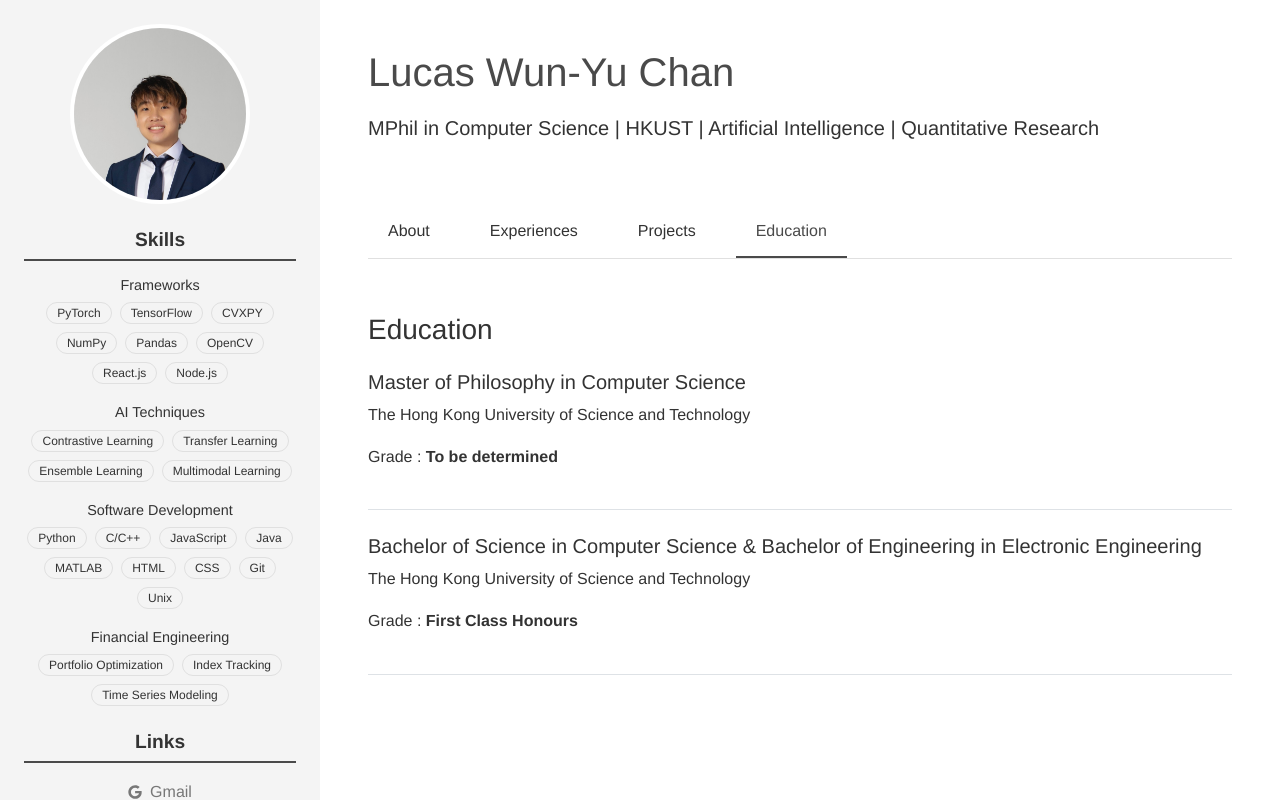
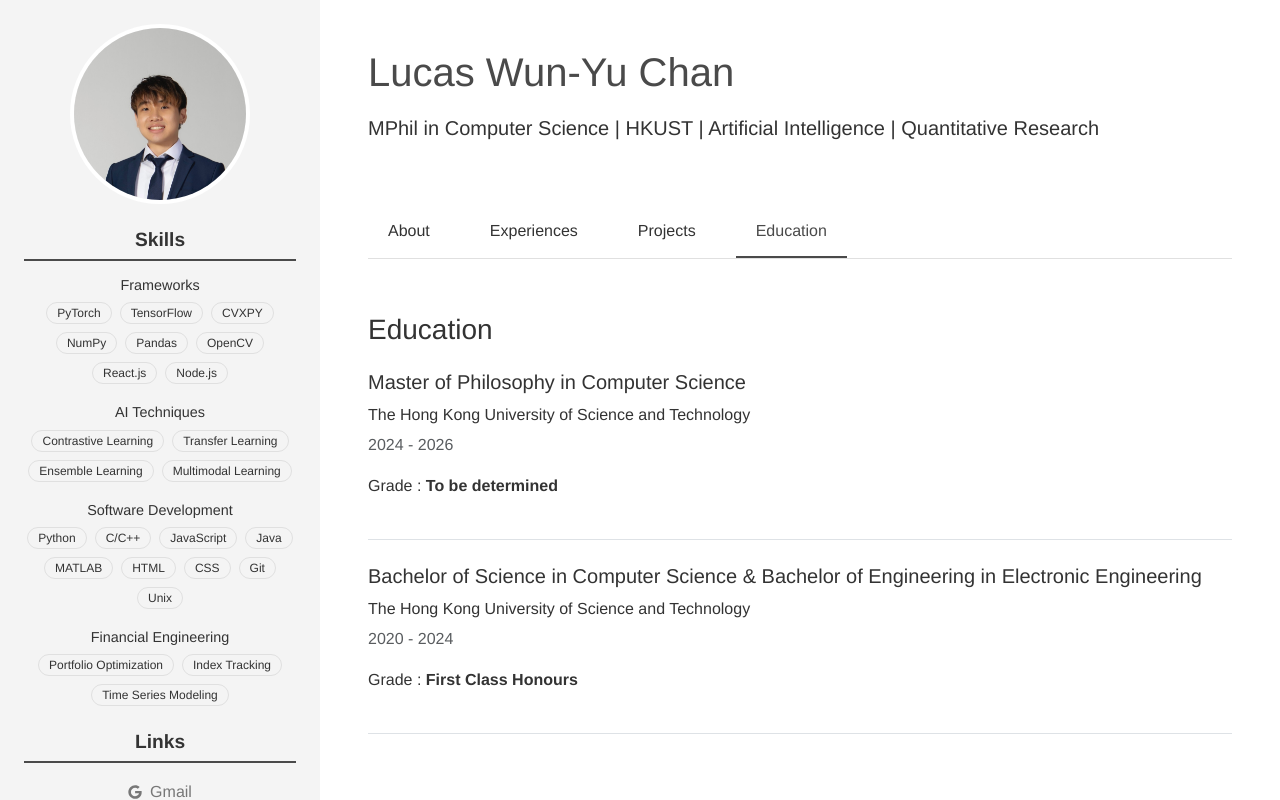
Before and after one commit to lucaswychan/lucaswychan.github.io, a React (Create React App) app: page / in a window 1280 px wide. Both pictures are taken after a click on the button "Education". Shown: the top 800 px of the page. Built offline with nearby package versions, Linux system fonts and the light colour scheme.

Commit message:
fix: change the edu.date to edu.year

```diff
--- a/src/components/TabContent.js
+++ b/src/components/TabContent.js
@@ -57,7 +57,7 @@ function TabContent({
                     <div key={index} className="mb-4 pb-4 border-bottom">
                         <h3 className="h5 mb-2">{edu.degree}</h3>
                         <p className="mb-1">{edu.school}</p>
-                        <p className="text-muted mb-2">{edu.date}</p>
+                        <p className="text-muted mb-2">{edu.year}</p>
                         <p>{edu.description}</p>
                         <p>
                             Grade : <b>{edu.grade}</b>
```
